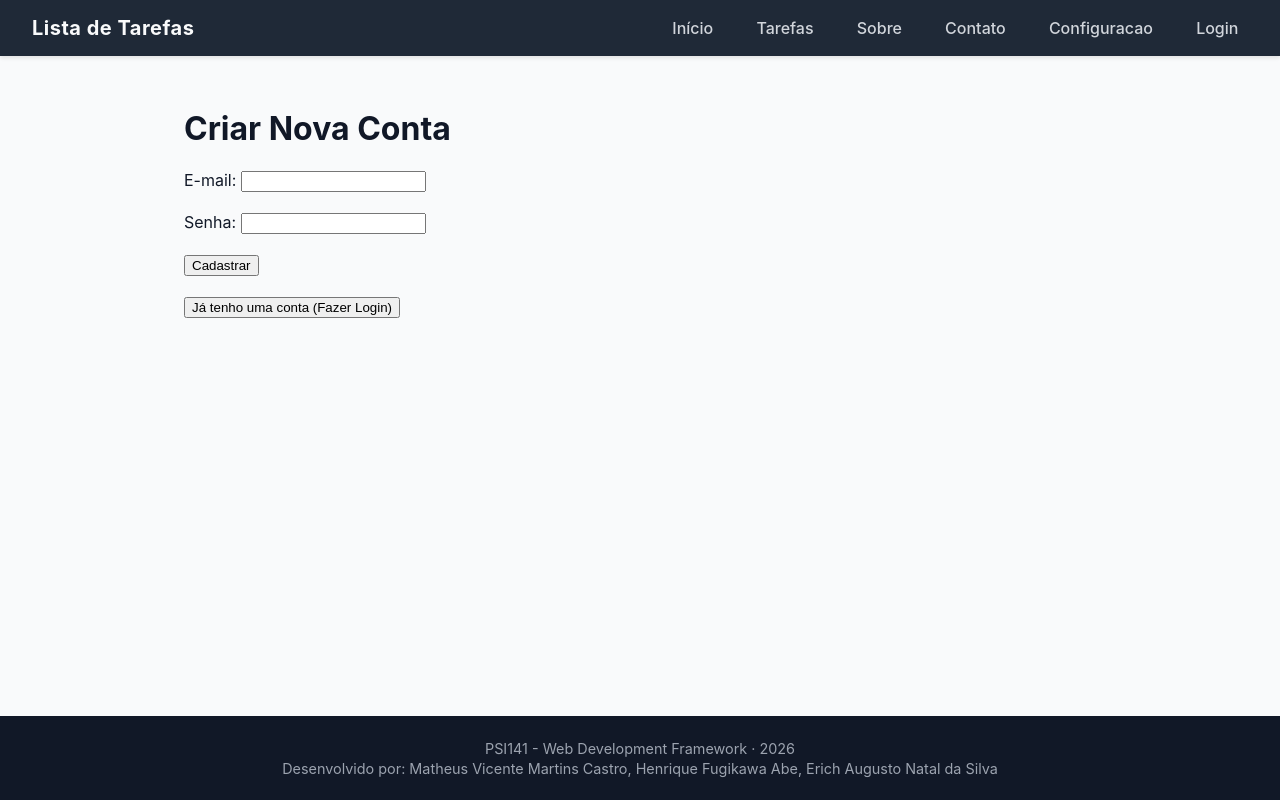
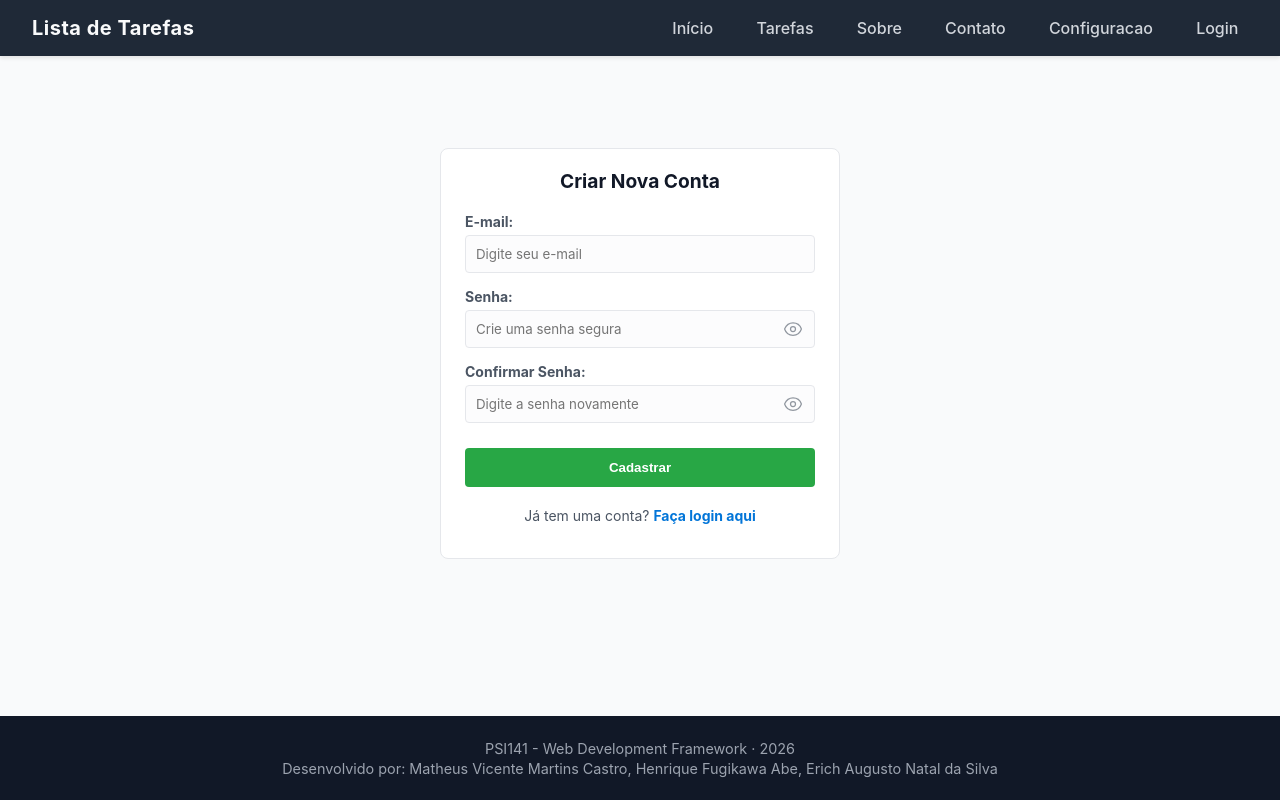
Before and after one commit to vmartro/PUCPR, a React (Create React App) app: page /cadastro in a window 1280 px wide. Built offline with nearby package versions, Linux system fonts and the light colour scheme.

Commit message:
Add: CSS

```diff
--- /dev/null
+++ b/src/pages/Auth.css
@@ -0,0 +1,166 @@
+/* Container principal (herda o estilo de .sobre-secao) */
+.auth-container {
+  max-width: 400px;
+  margin: 60px auto;
+  background-color: #ffffff;
+  border: 1px solid #e5e7eb;
+  border-radius: 8px;
+  padding: 1.25rem 1.5rem;
+}
+
+/* Título */
+.auth-container h2 {
+  margin-top: 0;
+  color: #111827;
+  font-size: 1.2rem;
+  text-align: center;
+  margin-bottom: 1.25rem;
+}
+
+/* Estrutura do formulário */
+.auth-form {
+  display: flex;
+  flex-direction: column;
+  gap: 15px;
+}
+
+.auth-grupo {
+  display: flex;
+  flex-direction: column;
+  gap: 5px;
+}
+
+/* Labels e Textos (herda de .sobre-secao p) */
+.auth-form label,
+.auth-rodape {
+  color: #4b5563;
+  font-size: 14px;
+}
+
+.auth-form label {
+  font-weight: bold;
+}
+
+.auth-rodape {
+  text-align: center;
+  margin-top: 20px;
+}
+
+.auth-rodape a {
+  text-decoration: none;
+  font-weight: bold;
+}
+
+.link-azul { color: #0275d8; }
+.link-verde { color: #28a745; }
+
+/* Inputs (com fundo leve do seu .sobre-secao code) */
+.auth-input {
+  padding: 10px;
+  border-radius: 4px;
+  border: 1px solid #e5e7eb;
+  background-color: #fcfcfd;
+  color: #1f2937;
+  font-family: inherit;
+}
+
+.auth-input:focus {
+  outline: none;
+  border-color: #111827;
+}
+
+/* Botões */
+.btn-auth {
+  padding: 12px;
+  border: none;
+  border-radius: 4px;
+  font-weight: bold;
+  cursor: pointer;
+  margin-top: 10px;
+  color: white;
+  transition: background-color 0.2s ease;
+}
+
+.btn-login { background-color: #0275d8; }
+.btn-login:hover { background-color: #025aa5; }
+
+.btn-cadastro { background-color: #28a745; }
+.btn-cadastro:hover { background-color: #218838; }
+
+/* Mensagens de Alerta */
+.auth-alerta {
+  padding: 12px;
+  border-radius: 6px;
+  margin-bottom: 15px;
+  font-size: 14px;
+}
+
+.auth-erro {
+  background-color: #f8d7da;
+  color: #721c24;
+  border: 1px solid #f5c6cb;
+}
+
+.auth-sucesso {
+  background-color: #d4edda;
+  color: #155724;
+  border: 1px solid #c3e6cb;
+}
+
+/* Container relativo para segurar o olhinho dentro do input */
+.input-wrapper {
+  position: relative;
+  display: flex;
+  align-items: center;
+  width: 100%;
+}
+
+/* Garante que o input ocupe 100% e deixa um espaço na direita para o ícone não sobrepor o texto */
+.input-wrapper .auth-input {
+  width: 100%;
+  padding-right: 40px;
+  box-sizing: border-box;
+}
+/* Container relativo para segurar o botão do ícone dentro do input */
+.auth-input-group {
+  position: relative;
+  display: flex;
+  align-items: center;
+  width: 100%;
+}
+
+/* Input precisa de padding na direita para o texto não ficar atrás do ícone */
+.auth-input.input-with-icon {
+  padding-right: 40px;
+  width: 100%;
+  box-sizing: border-box; /* Garante que o padding não aumente o tamanho total */
+}
+
+/* Estilo do botão transparente que segura o SVG */
+.icon-button {
+  position: absolute;
+  right: 12px; /* Distância da borda direita interna */
+  background: transparent;
+  border: none;
+  cursor: pointer;
+  padding: 0;
+  margin: 0;
+  display: flex;
+  align-items: center;
+  justify-content: center;
+  /* Define a cor padrão do ícone (cinza, herda a cor do .sobre-secao li) */
+  color: #4b5563;
+  opacity: 0.6; /* Deixa discreto */
+  transition: opacity 0.2s ease, color 0.2s ease;
+}
+
+.icon-button:hover {
+  opacity: 1; /* Escurece ao passar o mouse */
+  color: #111827; /* Cor do título para destacar */
+}
+
+/* Garante que o SVG tenha um tamanho fixo */
+.icon-button svg {
+  width: 20px;
+  height: 20px;
+}
--- a/src/pages/Cadastro.jsx
+++ b/src/pages/Cadastro.jsx
@@ -1,41 +1,66 @@
-import React, { useState } from 'react';
-import { useNavigate } from 'react-router-dom';
+import { useState } from 'react';
+import { Link, useNavigate } from 'react-router-dom';
+import './Auth.css';
+
+// --- Pequenos componentes SVG para os ícones simples ---
+const IconeOlho = () => (
+  <svg xmlns="http://www.w3.org/2000/svg" fill="none" viewBox="0 0 24 24" strokeWidth={1.5} stroke="currentColor">
+    <path strokeLinecap="round" strokeLinejoin="round" d="M2.036 12.322a1.012 1.012 0 010-.644C3.763 7.623 7.632 4.5 12 4.5c4.638 0 8.573 3.007 9.963 7.178.07.207.07.431 0 .639C20.577 16.49 16.642 19.5 12 19.5c-4.638 0-8.573-3.007-9.963-7.178z" />
+    <path strokeLinecap="round" strokeLinejoin="round" d="M15 12a3 3 0 11-6 0 3 3 0 016 0z" />
+  </svg>
+);
+
+const IconeOlhoFechado = () => (
+  <svg xmlns="http://www.w3.org/2000/svg" fill="none" viewBox="0 0 24 24" strokeWidth={1.5} stroke="currentColor">
+    <path strokeLinecap="round" strokeLinejoin="round" d="M3.98 8.223A10.477 10.477 0 001.934 12C3.226 16.338 7.244 19.5 12 19.5c.993 0 1.953-.138 2.863-.395M6.228 6.228A10.45 10.45 0 0112 4.5c4.756 0 8.773 3.162 10.065 7.498a10.523 10.523 0 01-4.293 5.774M6.228 6.228L3 3m3.228 3.228l3.65 3.65m7.894 7.894L21 21m-3.228-3.228l-3.65-3.65m0 0a3 3 0 10-4.243-4.243m4.242 4.242L9.88 9.88" />
+  </svg>
+);
+// --------------------------------------------------------
 
 function Cadastro() {
   const [email, setEmail] = useState('');
   const [senha, setSenha] = useState('');
+  const [confirmarSenha, setConfirmarSenha] = useState('');
+
+  // Estados para controlar a visibilidade de cada campo de senha
+  const [mostrarSenha, setMostrarSenha] = useState(false);
+  const [mostrarConfirmarSenha, setMostrarConfirmarSenha] = useState(false);
+
   const [erro, setErro] = useState('');
-  const [mensagemSucesso, setMensagemSucesso] = useState('');
+  const [sucesso, setSucesso] = useState('');
 
   const navigate = useNavigate();
 
-  const handleSubmit = async (e) => {
+  async function handleCadastro(e) {
     e.preventDefault();
     setErro('');
-    setMensagemSucesso('');
+    setSucesso('');
+
+    if (!email || !senha || !confirmarSenha) {
+      setErro("Por favor, preencha todos os campos.");
+      return;
+    }
+
+    if (senha !== confirmarSenha) {
+      setErro("As senhas não coincidem. Tente novamente.");
+      return;
+    }
 
     try {
       const resposta = await fetch('http://localhost:3001/cadastro', {
         method: 'POST',
-        headers: {
-          'Content-Type': 'application/json',
-        },
-        body: JSON.stringify({ email, senha }),
+        headers: { 'Content-Type': 'application/json' },
+        body: JSON.stringify({ email, senha })
       });
 
-      const dados = await resposta.json();
+      const data = await resposta.json();
 
       if (!resposta.ok) {
-        throw new Error(dados.erro || 'Erro ao cadastrar');
+        throw new Error(data.erro || "Erro ao realizar o cadastro.");
       }
 
-      setMensagemSucesso(dados.mensagem);
+      setSucesso("Cadastro realizado com sucesso! Redirecionando...");
 
-      // Limpa os campos após o sucesso
-      setEmail('');
-      setSenha('');
-
-      // Opcional: Redireciona para o login após 2 segundos
       setTimeout(() => {
         navigate('/login');
       }, 2000);
@@ -43,60 +68,88 @@ function Cadastro() {
     } catch (err) {
       setErro(err.message);
     }
-  };
+  }
 
   return (
-    <div>
-      <h1>Criar Nova Conta</h1>
+    <main className="auth-container">
+      <h2>Criar Nova Conta</h2>
 
-      {erro && (
-        <div style={{ color: 'red', marginBottom: '10px' }}>
-          <strong>Erro:</strong> {erro}
-        </div>
-      )}
+      {erro && <div className="auth-alerta auth-erro">{erro}</div>}
+      {sucesso && <div className="auth-alerta auth-sucesso">{sucesso}</div>}
 
-      {mensagemSucesso && (
-        <div style={{ color: 'green', marginBottom: '10px' }}>
-          {mensagemSucesso}
-        </div>
-      )}
-
-      <form onSubmit={handleSubmit}>
-        <div>
-          <label htmlFor="email">E-mail: </label>
+      <form onSubmit={handleCadastro} className="auth-form" noValidate>
+        <div className="auth-grupo">
+          <label htmlFor="email">E-mail:</label>
           <input
+            id="email"
             type="email"
-            id="email"
             value={email}
             onChange={(e) => setEmail(e.target.value)}
+            placeholder="Digite seu e-mail"
+            className="auth-input"
             required
           />
         </div>
 
-        <br />
-
-        <div>
-          <label htmlFor="senha">Senha: </label>
+        <div className="auth-grupo">
+          <label htmlFor="senha">Senha:</label>
+          {/* Container relativo */}
+          <div className="auth-input-group">
             <input
-            type="password"
               id="senha"
+              // Alterna tipo: text mostra, password esconde
+              type={mostrarSenha ? "text" : "password"}
               value={senha}
               onChange={(e) => setSenha(e.target.value)}
+              placeholder="Crie uma senha segura"
+              // Aplica a classe de padding na direita
+              className="auth-input input-with-icon"
               required
             />
+            {/* Botão transparente do ícone */}
+            <button
+              type="button"
+              className="icon-button"
+              onClick={() => setMostrarSenha(!mostrarSenha)}
+              title={mostrarSenha ? "Ocultar senha" : "Mostrar senha"}
+            >
+              {mostrarSenha ? <IconeOlhoFechado /> : <IconeOlho />}
+            </button>
+          </div>
         </div>
 
-        <br />
+        <div className="auth-grupo">
+          <label htmlFor="confirmarSenha">Confirmar Senha:</label>
+          <div className="auth-input-group">
+            <input
+              id="confirmarSenha"
+              type={mostrarConfirmarSenha ? "text" : "password"}
+              value={confirmarSenha}
+              onChange={(e) => setConfirmarSenha(e.target.value)}
+              placeholder="Digite a senha novamente"
+              className="auth-input input-with-icon"
+              required
+            />
+            <button
+              type="button"
+              className="icon-button"
+              onClick={() => setMostrarConfirmarSenha(!mostrarConfirmarSenha)}
+              title={mostrarConfirmarSenha ? "Ocultar senha" : "Mostrar senha"}
+            >
+              {mostrarConfirmarSenha ? <IconeOlhoFechado /> : <IconeOlho />}
+            </button>
+          </div>
+        </div>
 
-        <button type="submit">Cadastrar</button>
+        <button type="submit" className="btn-auth btn-cadastro">
+          Cadastrar
+        </button>
       </form>
 
-      <br />
-
-      <button onClick={() => navigate('/login')}>
-        Já tenho uma conta (Fazer Login)
-      </button>
-    </div>
+      <p className="auth-rodape">
+        Já tem uma conta? <Link to="/login" className="link-azul">Faça login aqui</Link>
+      </p>
+    </main>
   );
 }
 
--- a/src/pages/Login.jsx
+++ b/src/pages/Login.jsx
@@ -1,73 +1,88 @@
-import { useState } from "react";
-import { useNavigate } from "react-router-dom";
+import { useState } from 'react';
+import { Link, useNavigate } from 'react-router-dom';
+import './Auth.css';
 
-export default function LoginPage() {
-  const [email, setEmail] = useState("");
-  const [senha, setSenha] = useState("");
+function Login() {
+  const [email, setEmail] = useState('');
+  const [senha, setSenha] = useState('');
+  const [erro, setErro] = useState('');
 
   const navigate = useNavigate();
 
-  async function fazerLogin() {
-    try {
-      const resposta = await fetch("http://localhost:3001/login", {
-        method: "POST",
-        headers: {
-          "Content-Type": "application/json"
-        },
-        body: JSON.stringify({
-          email,
-          senha
-        })
-      });
+  async function handleLogin(e) {
+    e.preventDefault();
+    setErro('');
 
-      const dados = await resposta.json();
-
-      console.log(dados);
-
-      if (!resposta.ok) {
-        alert(dados.erro);
-        localStorage.removeItem("token");
+    if (!email || !senha) {
+      setErro("Por favor, preencha e-mail e senha.");
       return;
     }
 
-      localStorage.setItem("token", dados.token);
+    try {
+      const resposta = await fetch('http://localhost:3001/login', {
+        method: 'POST',
+        headers: { 'Content-Type': 'application/json' },
+        body: JSON.stringify({ email, senha })
+      });
 
-      // Redireciona após o login dar certo
-      navigate("/usuarios");
+      const data = await resposta.json();
 
-    } catch (erro) {
-      console.log(erro);
+      if (!resposta.ok) {
+        throw new Error(data.erro || "E-mail ou senha incorretos.");
+      }
+
+      localStorage.setItem("token", data.token);
+      window.dispatchEvent(new Event('perfilAtualizado'));
+      navigate('/');
+
+    } catch (err) {
+      setErro(err.message);
     }
   }
 
   return (
-    <div>
-      <h1>Login</h1>
+    <main className="auth-container">
+      <h2>Acesse sua Conta</h2>
 
+      {erro && <div className="auth-alerta auth-erro">{erro}</div>}
+
+      <form onSubmit={handleLogin} className="auth-form" noValidate>
+        <div className="auth-grupo">
+          <label htmlFor="email">E-mail:</label>
           <input
+            id="email"
             type="email"
-        placeholder="Email"
+            value={email}
             onChange={(e) => setEmail(e.target.value)}
+            placeholder="Digite seu e-mail"
+            className="auth-input"
+            required
           />
+        </div>
 
+        <div className="auth-grupo">
+          <label htmlFor="senha">Senha:</label>
           <input
+            id="senha"
             type="password"
-        placeholder="Senha"
+            value={senha}
             onChange={(e) => setSenha(e.target.value)}
+            placeholder="Digite sua senha"
+            className="auth-input"
+            required
           />
+        </div>
 
-      <button onClick={fazerLogin}>
+        <button type="submit" className="btn-auth btn-login">
           Entrar
         </button>
+      </form>
 
-      {/* --- BOTÃO DE CADASTRO ADICIONADO AQUI --- */}
-      <br />
-      <br />
-      <button onClick={() => navigate("/cadastro")}>
-        Não tem uma conta? Cadastre-se
-      </button>
-      {/* ---------------------------------------- */}
-
-    </div>
+      <p className="auth-rodape">
+        Ainda não tem uma conta? <Link to="/cadastro" className="link-verde">Cadastre-se aqui</Link>
+      </p>
+    </main>
   );
 }
+
+export default Login;
```
Lines whose indentation alone changed are shown as unchanged.
